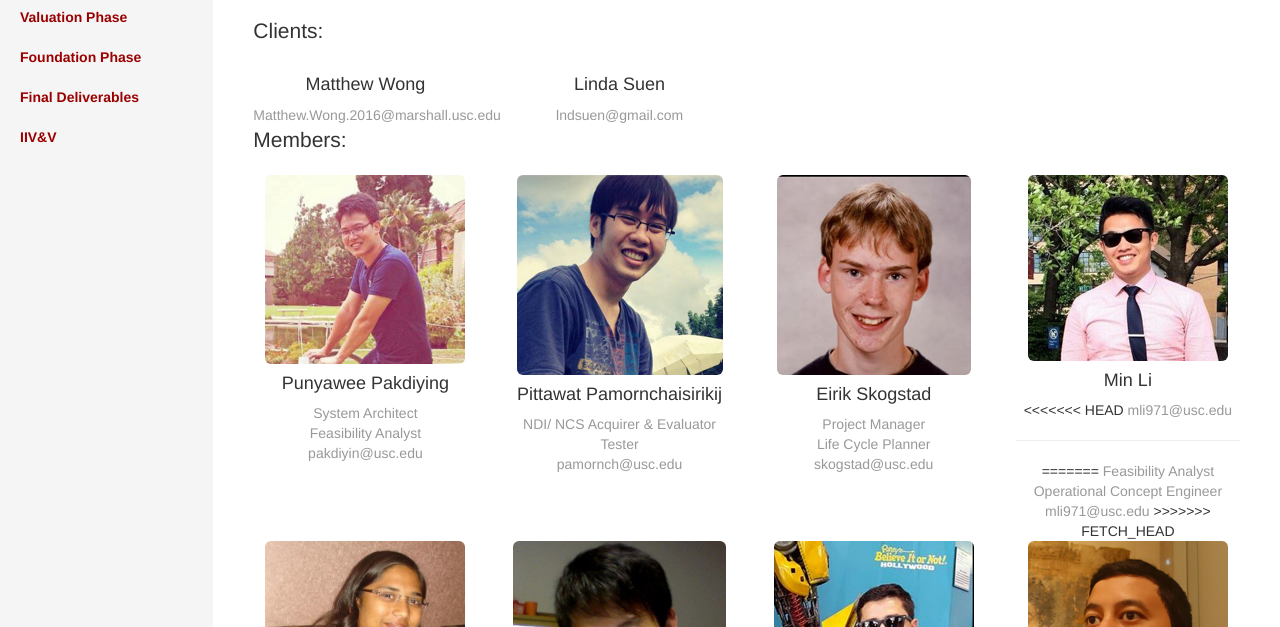
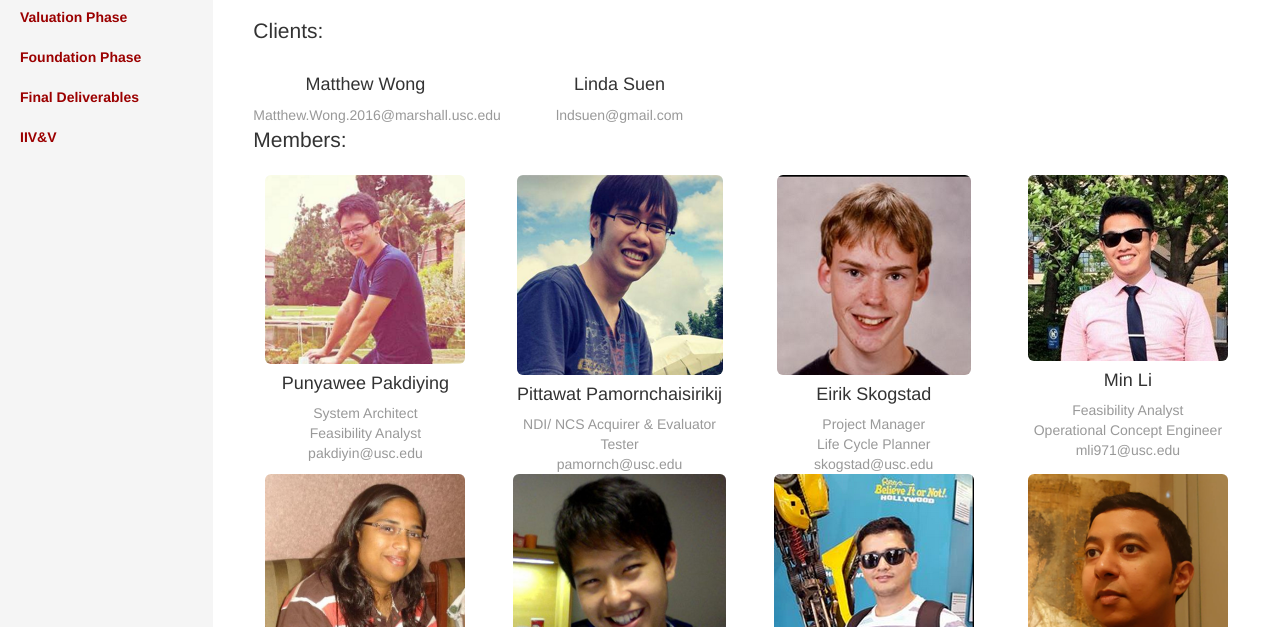
Before and after one commit to TRoy888/WeAreTrojan, a plain HTML site: page index.html in a window 1280 px wide. Shown: the part 173-800 px from the top of the page. Drawn offline with nearby package versions, Linux system fonts and the light colour scheme.

Commit message:
ChangeFormat
Deni

```diff
--- a/index.html
+++ b/index.html
@@ -111,13 +111,9 @@
             <div class="col-xs-6 col-sm-3 placeholder text-center">
               <img src="pics/min.png" class="center-block img-responsive img-rounded" alt="Generic placeholder thumbnail">
               <h4>Min Li</h4>
-<<<<<<< HEAD
-              <span class="text-muted">mli971@usc.edu</span><hr>
-=======
               <span class="text-muted">Feasibility Analyst</span><br>
               <span class="text-muted">Operational Concept Engineer</span><br>
               <span class="text-muted">mli971@usc.edu</span>
->>>>>>> FETCH_HEAD
             </div>
            </div>
            <div class="row placeholders">
```
